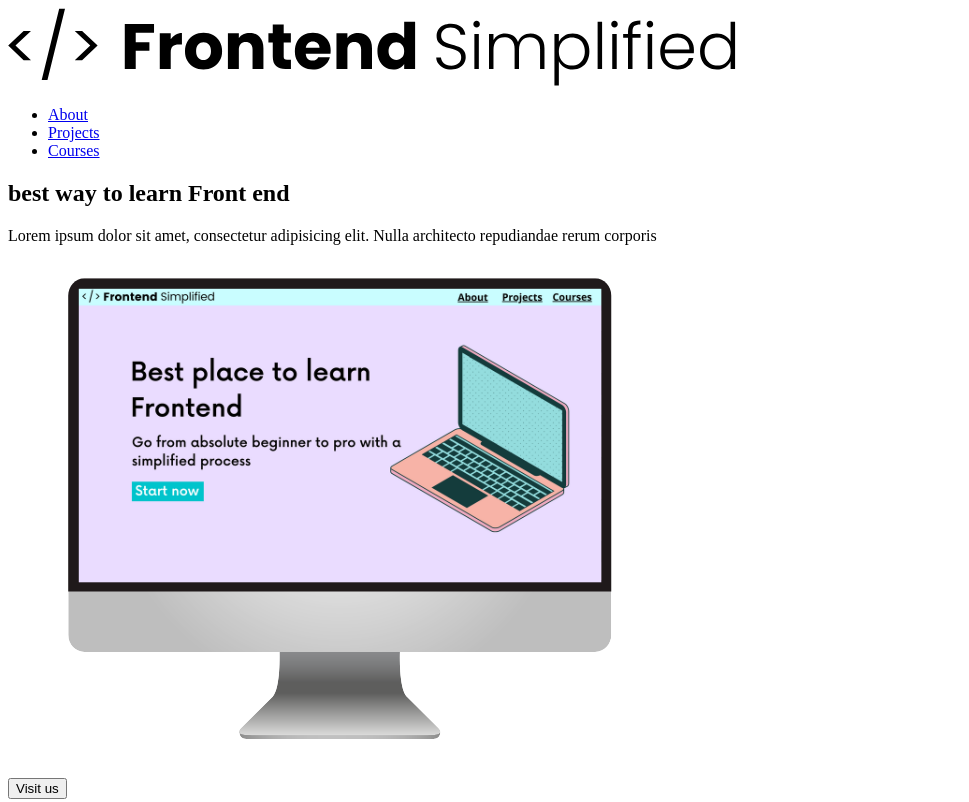
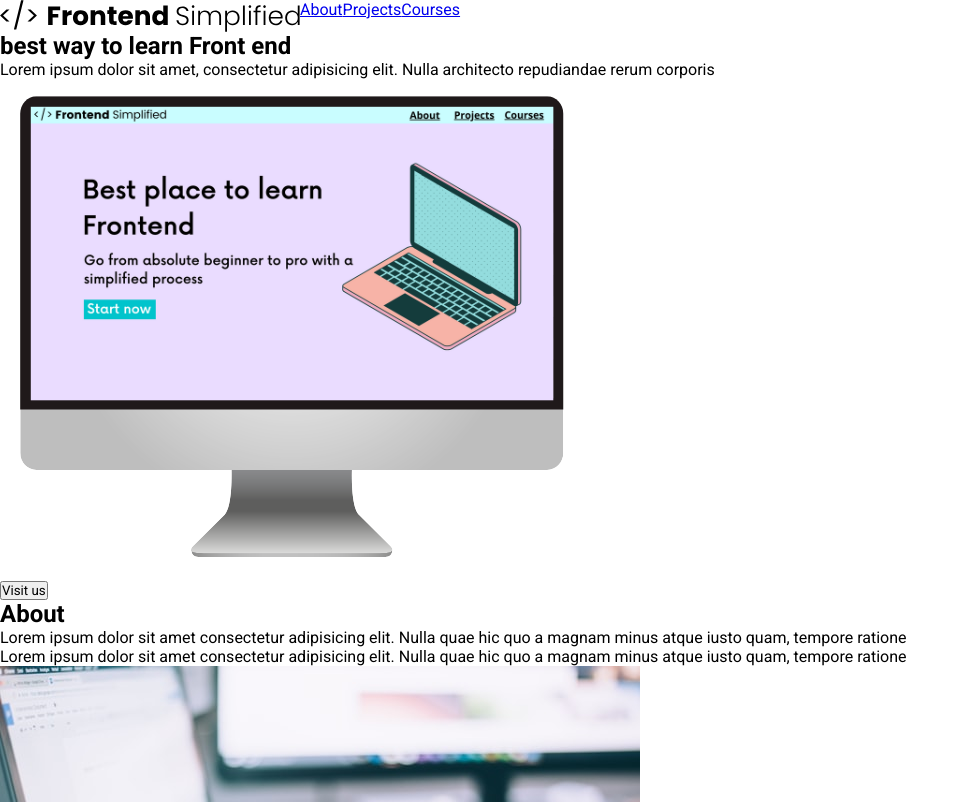
Before and after one commit to Mohamed-Rirash/first-website, a plain HTML site: page index.html in a window 1280 px wide. Shown: the top 802 px of the page, without its empty margins (0-969 px from the left). Drawn offline with Linux system fonts and the light colour scheme.

Commit message:
stayling navbar

```diff
--- a/index.html
+++ b/index.html
@@ -13,13 +13,11 @@
 
     <section>
         <nav>
-            <img src="./HTML Practise Assets/FES.svg" alt="">
-
+            <img src="./HTML Practise Assets/FES.svg" class="logo" alt="">
             <ul>
                 <li><a href="#About">About</a></li>
                 <li><a href="#Projects">Projects</a></li>
                 <li><a href="#Courses">Courses</a></li>
-
             </ul>
         </nav>
 
@@ -97,17 +95,6 @@
 
 
 
-
-
-
-
-
-
-
-
-
-
-
 </body>
 
 </html>
--- a/style.css
+++ b/style.css
@@ -0,0 +1,22 @@
+@import url('https://fonts.googleapis.com/css2?family=Roboto:wght@100;300;400;700&display=swap');
+*{
+    padding: 0px;
+    margin: 0px;
+    box-sizing: border-box;
+    font-family: 'Roboto', sans-serif;
+}
+
+nav{
+    width: 70px;
+   display: flex;
+
+}
+.logo{
+    width: 300px;
+}
+ul{
+    display: flex;
+}
+li{
+    list-style: none;
+}
```
